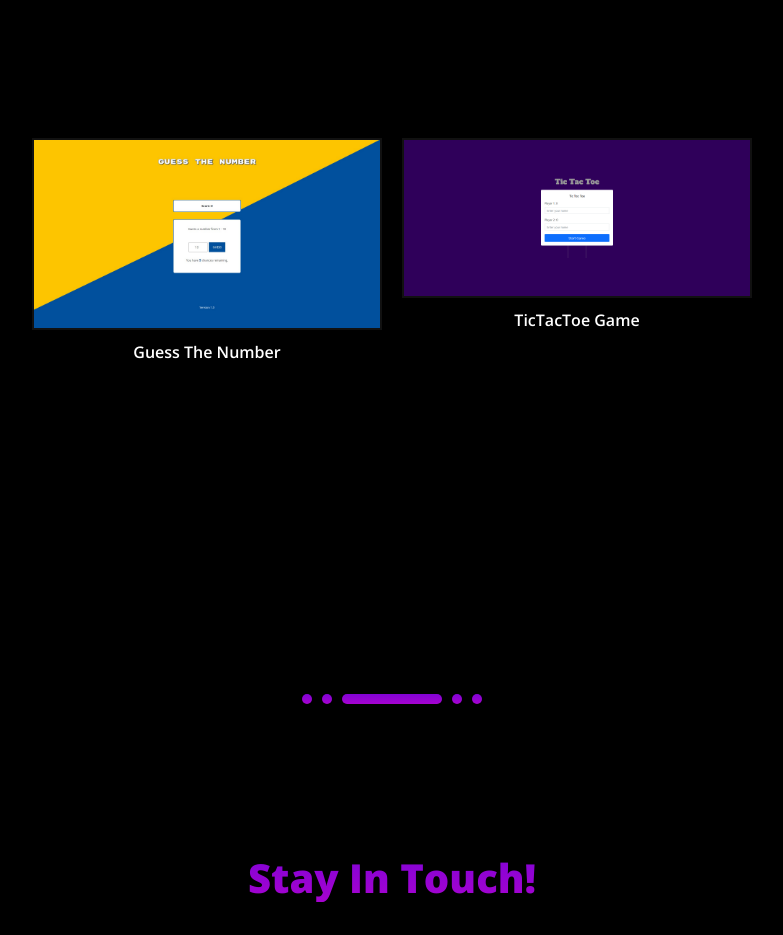
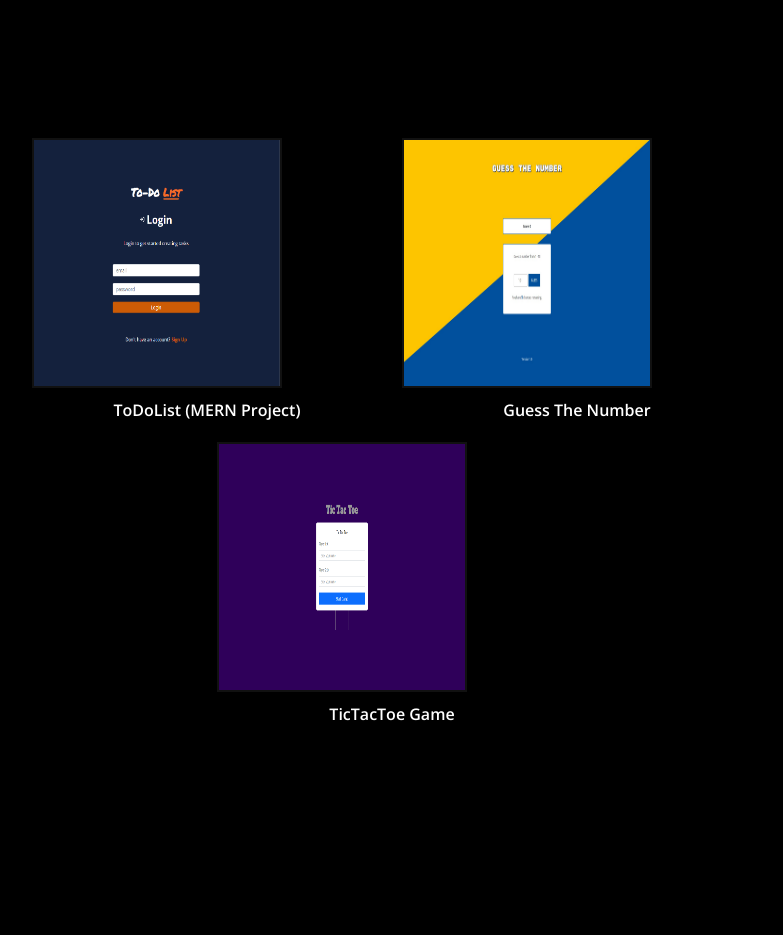
Before and after one commit to Qunnderrie1/PortfolioApp, a React (Create React App) app: page / in a window 1280 px wide. Shown: the part 2420-3355 px from the top of the page, without its empty margins (248-1031 px from the left). Built offline with nearby package versions, Linux system fonts and the light colour scheme.

Commit message:
made some changes

```diff
--- a/src/App.css
+++ b/src/App.css
@@ -439,6 +439,8 @@ nav .navbar .navbar-expand{
 
   .portfolioCardContainer img{
     border:#111111 solid 2px;
+    width: 250px;
+    height: 250px;
   }
 
   .projectContainer{
--- a/src/portfolioData.js
+++ b/src/portfolioData.js
@@ -1,11 +1,11 @@
 
 const projects = [
-  // {
-  //   name: "ToDoList (MERN Project)",
-  //   img: "FullStackTaskApp.png",
-  //   website: "https://fullstacktodoapp-lqgy.onrender.com/"
+  {
+    name: "ToDoList (MERN Project)",
+    img: "todolistapp.png",
+    website: "https://fullstacktodoapp-lqgy.onrender.com/"
 
-  // },
+  },
   {
     name: "Guess The Number",
     img: "GuessTheNumberGame.jpg",
```
Also changed, not shown: public/todolistapp.png (added).
